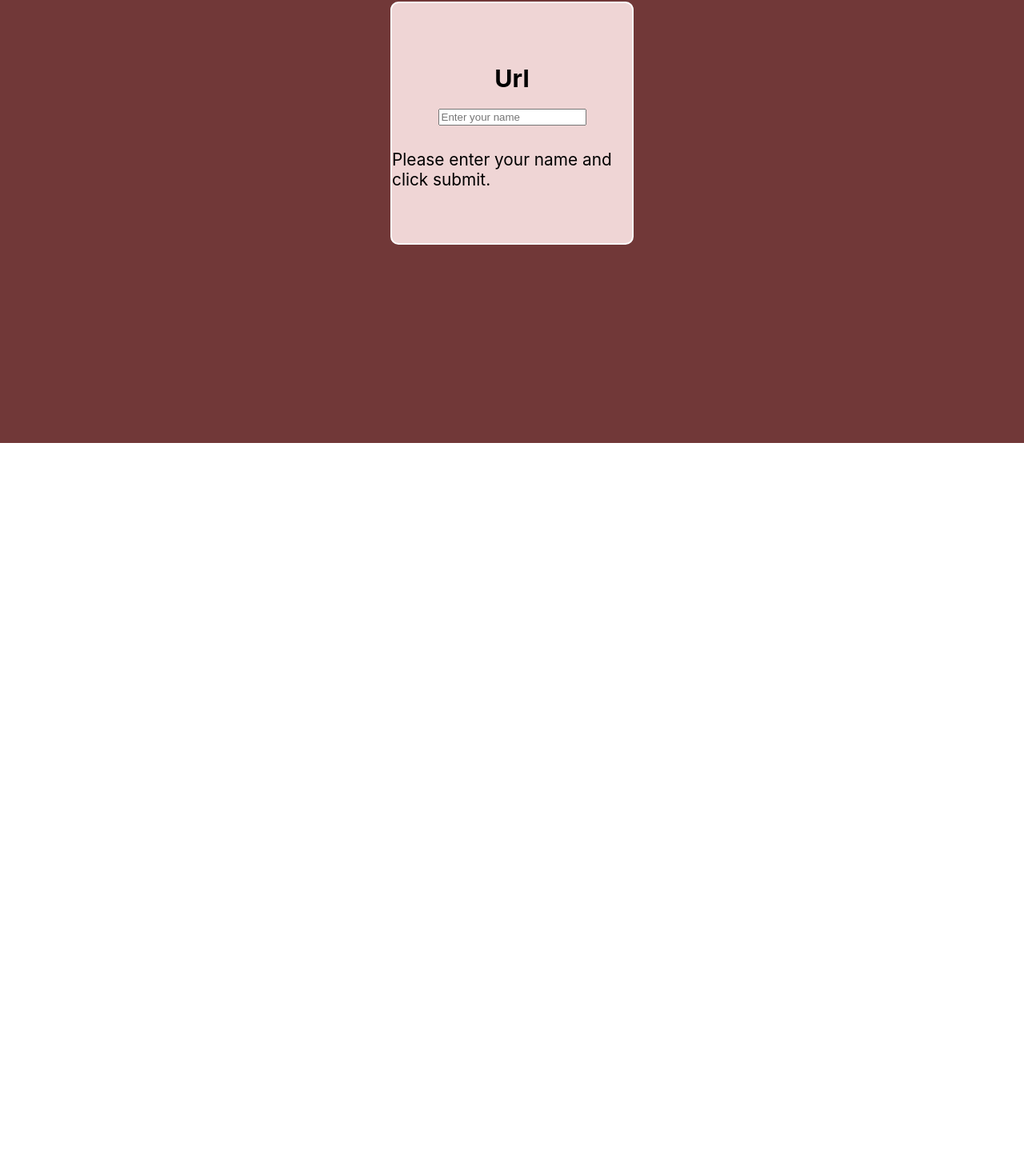
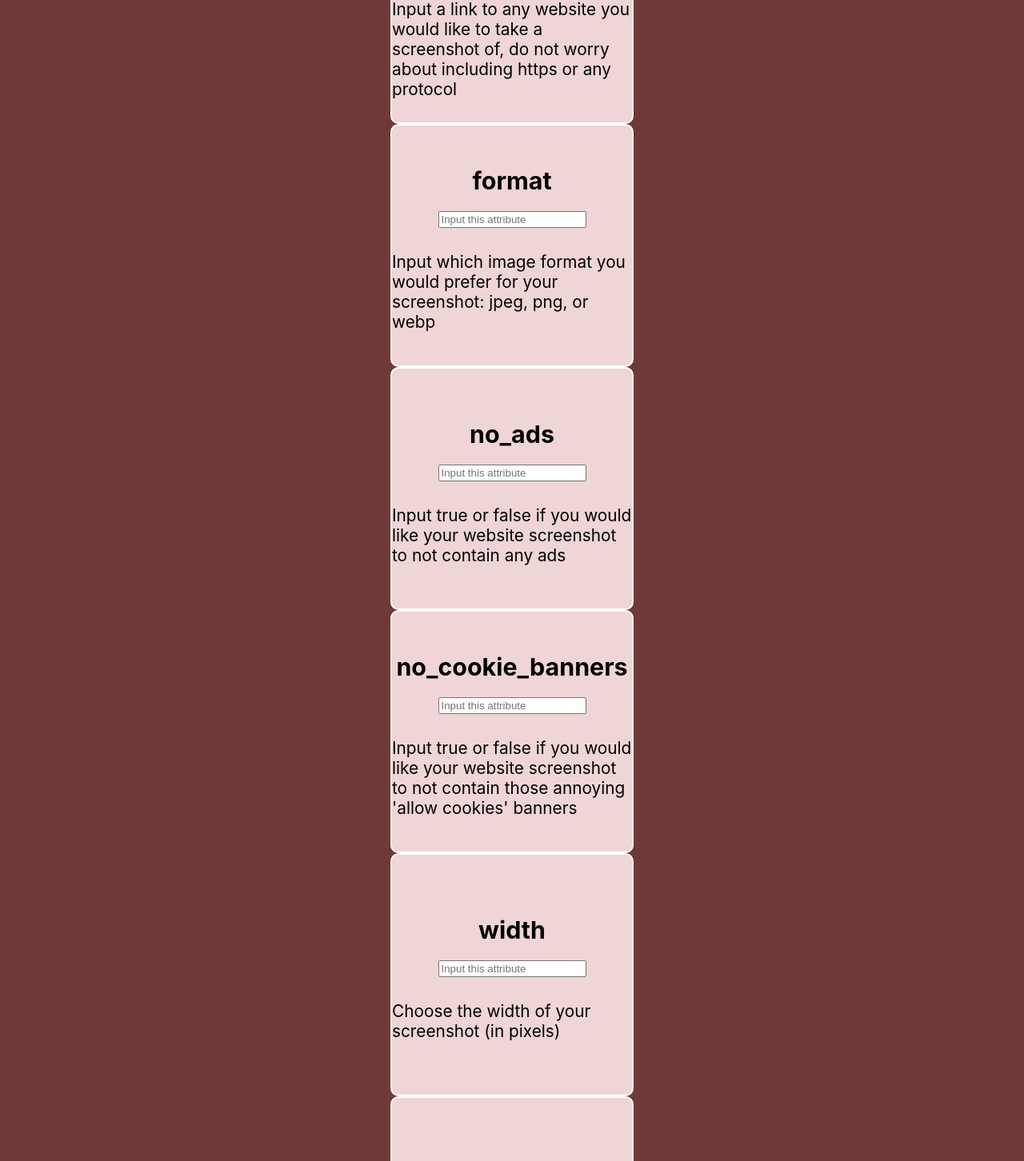
Before and after one commit to srauf24/Website-Gallery, a React (Create React App) app: page / in a window 1280 px wide. Shown: the part 246-1698 px from the top of the page at 80% size. Before the commit the page ends 800 px from the top, so only its background shows below. Built offline with nearby package versions, Linux system fonts and the light colour scheme; no server answers.

Commit message:
created 6 components

```diff
--- a/src/App.js
+++ b/src/App.js
@@ -28,6 +28,7 @@ export default function App() {
     <div className="App">
       <header className="App-header">
         <h1 className={"title"}>Build Your Own Screenshot 📸</h1>
+        <h3> Select your Image Attributes</h3>
         <model-viewer
           src="/Deer.glb"
           alt="Computer Model"
@@ -37,7 +38,32 @@ export default function App() {
           rotation-per-second="30deg" // Spin clockwise
           style={modelStyle} // Add inline styles
         ></model-viewer>
-        <InputForm title="Url" />
+        <InputForm
+          title="url"
+          description="Input a link to any website you would like to take a screenshot of, do not worry about including https or any protocol"
+        />
+        <InputForm
+          title="format"
+          description="Input which image format you would prefer for your screenshot: jpeg, png, or webp"
+        />
+        <InputForm
+          title="no_ads"
+          description="Input true or false if you would like your website screenshot to not contain any ads"
+        />
+        <InputForm
+          title="no_cookie_banners"
+          description="Input true or false if you would like your website screenshot to not contain those annoying 'allow cookies' banners"
+        />
+        <InputForm
+          title="width"
+          description="Choose the width of your screenshot (in pixels)"
+        />
+        <InputForm
+          title="height"
+          description="Choose the height of your screenshot (in pixels)"
+        />
+
+
       </header>
     </div>
   );
--- a/src/Components/InputForm.js
+++ b/src/Components/InputForm.js
@@ -1,11 +1,11 @@
 import React from 'react';
 
-const InputForm = ({ title }) => {
+const InputForm = ({ title, description }) => {
   return (
     <div className="input-form">
       <h3 className="input-form-title">{title}</h3>
-      <input className="input-form-text" type="text" placeholder="Enter your name" />
-      <p className="input-form-paragraph">Please enter your name and click submit.</p>
+      <input className="input-form-text" type="text" placeholder="Input this attribute" />
+      <p className="input-form-paragraph">{description}</p>
     </div>
   );
 };
```
